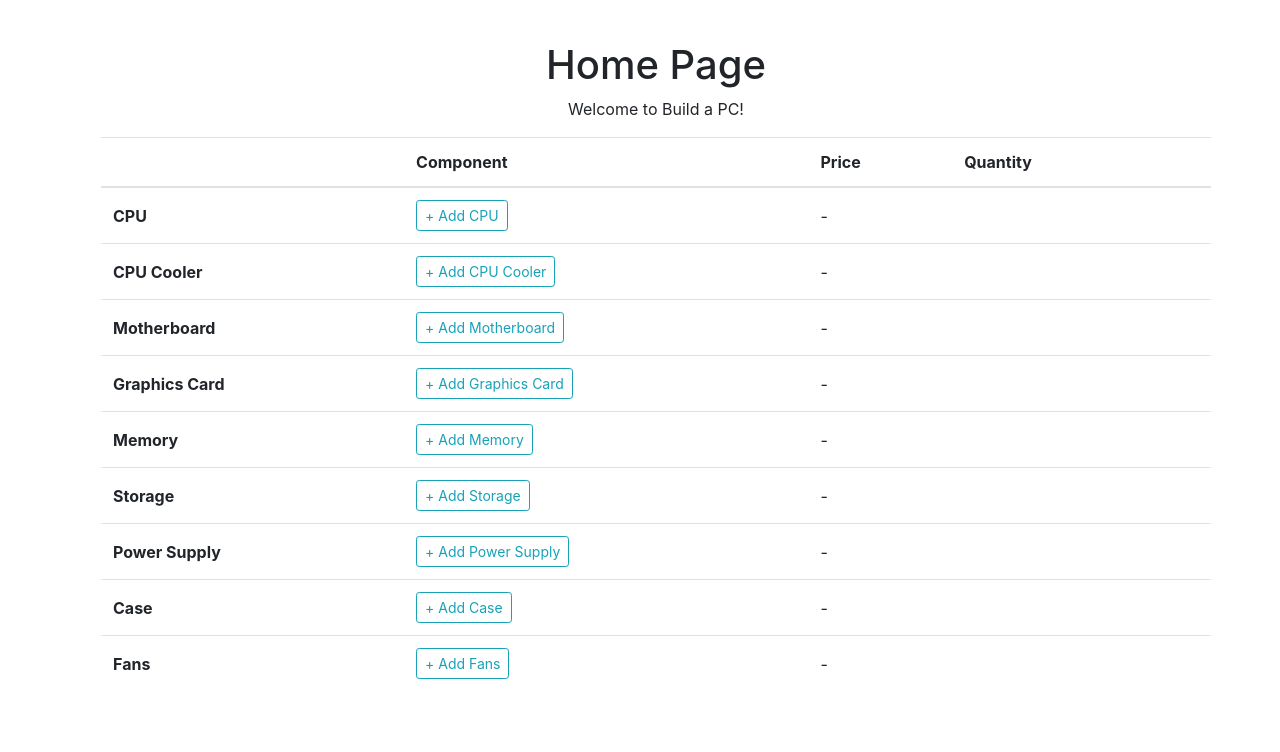
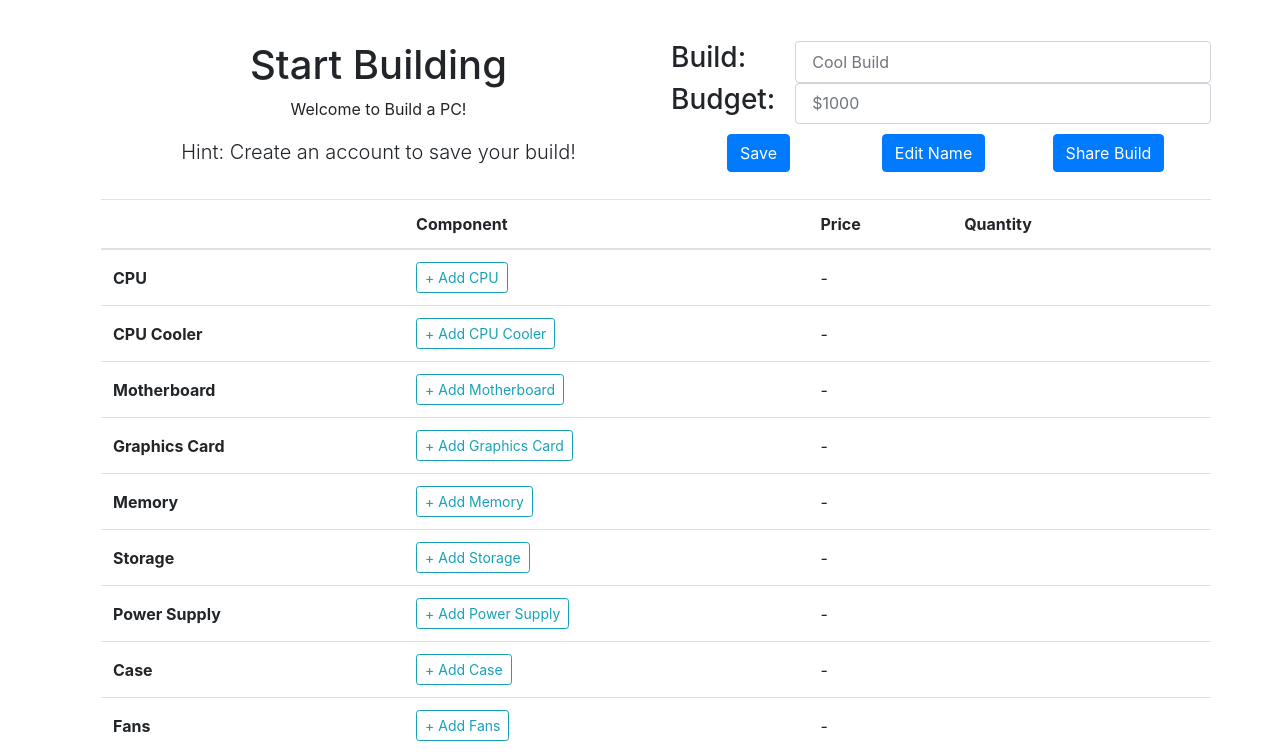
Before and after one commit to andykduong/PcBuilderWebsite, a Flask app: page / in a window 1280 px wide. Shown: the part 56-808 px from the top of the page. Before the commit the page ends 735 px from the top, so only its background shows below. Run offline with Flask 3, Linux system fonts and the light colour scheme; data that the repository does not hold is empty; some libraries are stand-ins or nearby versions.

Commit message:
added text area for title and budget

```diff
--- a/flaskr/routes.py
+++ b/flaskr/routes.py
@@ -203,7 +203,7 @@ def load_build(build_id):
     return redirect(url_for('index'))
 
 @app.route('/change_price', methods=['POST'])
-def change_price():
+def change_price(part_type):
 
     return redirect(url_for('index'))
 
--- a/flaskr/templates/base.html
+++ b/flaskr/templates/base.html
@@ -11,6 +11,7 @@
     <!-- <link rel="stylesheet" href="https://cdn.jsdelivr.net/npm/bootstrap@5.3.2/dist/css/bootstrap.min.css"> -->
     <link rel="stylesheet" href="{{ url_for('static', filename='css/bootstrap.css') }}">
     <link rel="stylesheet" href="{{ url_for('static', filename='custom.css')}}">
+    <script src="https://kit.fontawesome.com/48ebf786a8.js" crossorigin="anonymous"></script>
     {% block styles %}
 
     {% endblock styles %}
--- a/flaskr/templates/index.html
+++ b/flaskr/templates/index.html
@@ -1,16 +1,27 @@
 {% extends 'base.html' %}
 {% block content %}
 <div style="margin: 1rem;", class="container text-center">
-  {% if loadedBool %}
   <div class="row justify-content-between">
     <div class="col-6">
-      <h1>Home Page</h1>
+      <h1>Start Building</h1>
       <p>Welcome to Build a PC!</p>
+      {% if not current_user.is_authenticated %}
+        <p class="lead">Hint: Create an account to save your build!</p>
+      {% endif %}
     </div>
     <div class="col-6">
-      <h1>Build: {{ loadedBuild_title }}</h1>
-      <div class="row row-cols-2">
-          <div class="col" style="padding-left: 0px; padding-right: 0px;">
+      {% if loadedBool %}
+        <h1>Build: {{ loadedBuild_title }}</h1>
+      {% else %}
+      <div class="row row-cols-2" style="padding-bottom: 10px; text-align: left;">
+        <form action=""></form>
+        <h3 class="col">Build:</h3><input class="form-control col-9" type="text" placeholder=" Cool Build" aria-label="Title input">
+        <h3 class="col">Budget:</h3><input class="form-control col-9" type="text" placeholder=" $1000" aria-label="Budget input">
+      </div>
+      {% endif %}
+      <div class="container">
+      <div class="row" >
+          <div class="col">
             <form action="{{ url_for('save_build') }}" method="post">
               <button type="submit" class="btn btn-primary"> Save
               </button>
@@ -28,13 +39,10 @@
               </button>
             </form>
           </div>
+        </div>
       </div>
     </div>
   </div>
-    {% else %}
-      <h1>Home Page</h1>
-      <p>Welcome to Build a PC!</p>
-    {% endif %}
 </div>
   <table class="table table-hover mx-lg-3">
       <thead>
@@ -61,12 +69,11 @@
             </td>
             <td style="vertical-align: middle;"> <!-- Price -->
               {% if part.chosen %}
-              <a href="" style="vertical-align: middle;">
+              <a href="{{ url_for('change_price') }}" class="btn btn-sm" style="vertical-align: baseline;">
                 <svg xmlns="http://www.w3.org/2000/svg" width="16" height="16" fill="currentColor" class="bi bi-gear-fill" viewBox="0 0 16 16">
                 <path d="M9.405 1.05c-.413-1.4-2.397-1.4-2.81 0l-.1.34a1.464 1.464 0 0 1-2.105.872l-.31-.17c-1.283-.698-2.686.705-1.987 1.987l.169.311c.446.82.023 1.841-.872 2.105l-.34.1c-1.4.413-1.4 2.397 0 2.81l.34.1a1.464 1.464 0 0 1 .872 2.105l-.17.31c-.698 1.283.705 2.686 1.987 1.987l.311-.169a1.464 1.464 0 0 1 2.105.872l.1.34c.413 1.4 2.397 1.4 2.81 0l.1-.34a1.464 1.464 0 0 1 2.105-.872l.31.17c1.283.698 2.686-.705 1.987-1.987l-.169-.311a1.464 1.464 0 0 1 .872-2.105l.34-.1c1.4-.413 1.4-2.397 0-2.81l-.34-.1a1.464 1.464 0 0 1-.872-2.105l.17-.31c.698-1.283-.705-2.686-1.987-1.987l-.311.169a1.464 1.464 0 0 1-2.105-.872zM8 10.93a2.929 2.929 0 1 1 0-5.86 2.929 2.929 0 0 1 0 5.858z"/>
               </svg>
               </a>
-
                 {{ part.chosen.price }}
               {% else %}
                 -
@@ -90,4 +97,8 @@
         {% endfor %}
       </tbody>
   </table>
+
+
+
+
 {% endblock content %}
```
